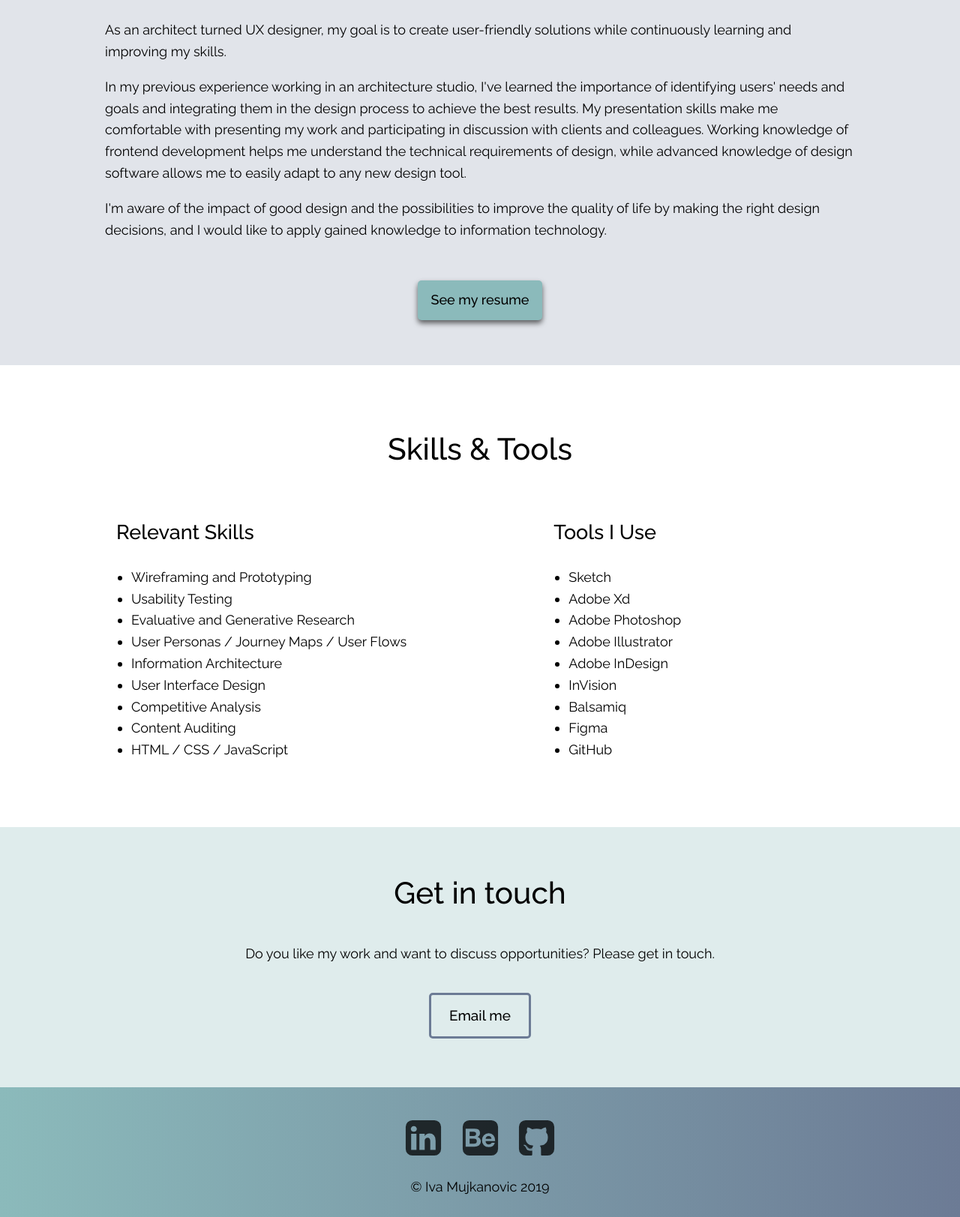
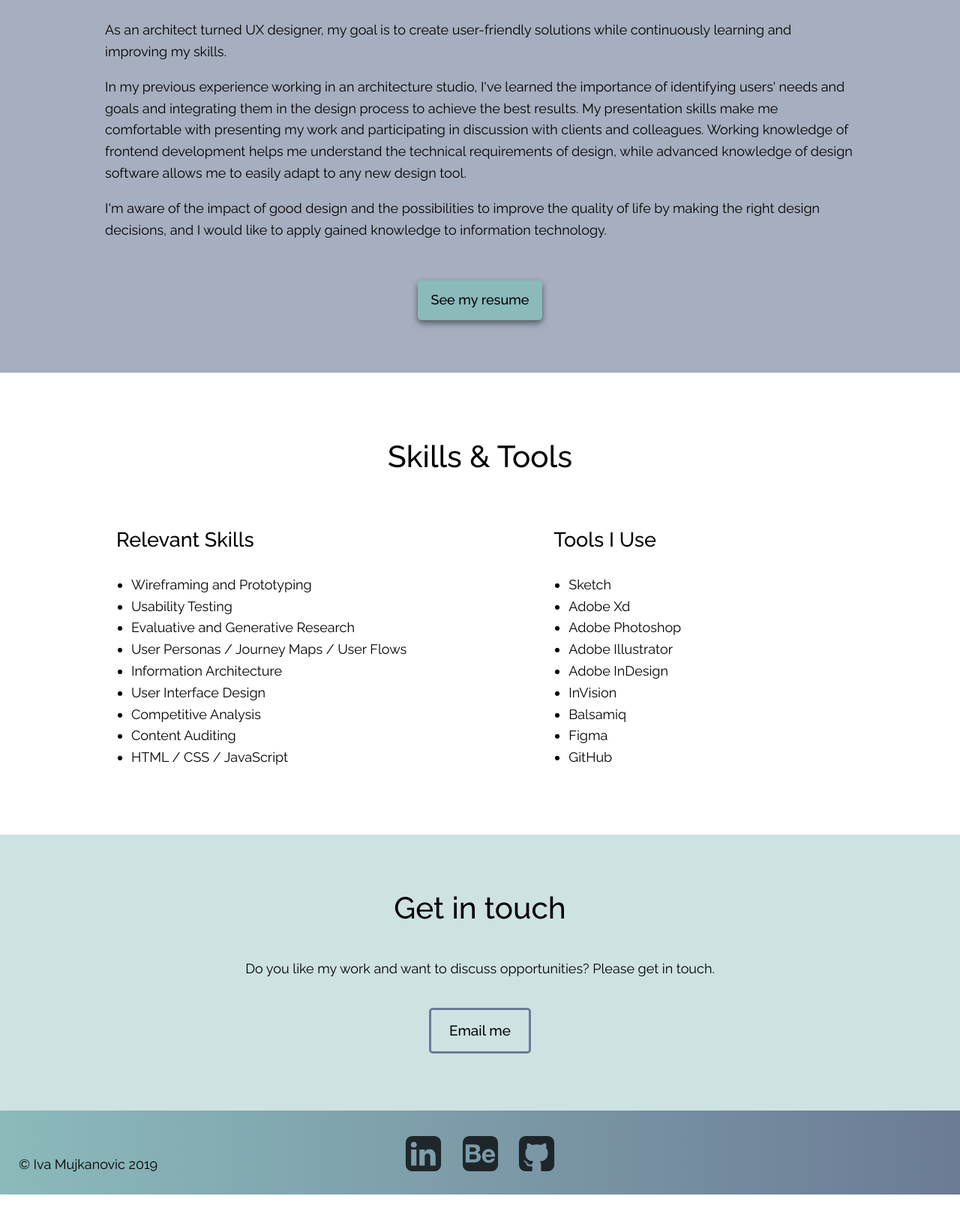
Before and after one commit to iva5/portfolio_mujkanovic, a plain HTML site: page about.html in a window 1280 px wide. Shown: the part 924-2547 px from the top of the page at 75% size. After the commit the page ends 2517 px from the top, so only its background shows below. Drawn offline with nearby package versions, Linux system fonts and the light colour scheme; a web font is replaced by a local one.

Commit message:
Update styling

```diff
--- a/css/style.css
+++ b/css/style.css
@@ -112,7 +112,7 @@ a:focus {
 
 #work .button,
 #story .button {
-  box-shadow: 0 4px 7px rgba(0, 0, 0, 0.6);
+  box-shadow: 0 4px 8px rgba(0, 0, 0, 0.5);
 }
 
 #contact .button {
@@ -283,7 +283,7 @@ main {
 #background {
   display: inline-block;
   width: 100%;
-  background-color: #e1e4ea;
+  background-color: #a6afbf;
   padding: 10px 0 20px;
   margin-top: 35px;
 }
@@ -412,14 +412,14 @@ nav>ul>li>a:hover {
 
 /* Contact */
 footer {
-  background-color: #dfecec;
+  background-color: #cfe2e2;
   height: 100vh;
   position: relative;
   clear: both;
 }
 
 #contact h2 {
-  padding-top: 80px;
+  padding-top: 90px;
   padding-bottom: 20px;
   margin: 0;
 }
@@ -610,19 +610,22 @@ footer {
 
   footer {
     margin-top: 50px;
-    height: 520px;
+    height: 480px;
   }
 
   #connect>ul {
-    margin-top: 40px;
+    margin: 30px 0 18px;
   }
 
   #contact h2 {
-    padding-top: 60px;
+    padding-top: 70px;
   }
 
   #copyright p {
-    margin-bottom: 25px;
+    position: absolute;
+    left: 0;
+    bottom: 0;
+    margin: 25px;
   }
 
   #button-top {
@@ -822,7 +825,7 @@ footer {
   }
 
   #background {
-    padding: 40px 15px;
+    padding: 40px 15px 50px;
     margin-top: 40px;
   }
 
@@ -942,13 +945,6 @@ footer {
   .flex-container {
     padding: 50px 0;
   }
-
-  /* Contact */
-
-  #button-top {
-    bottom: 40px;
-    right: 40px;
-  }
 }
 
 /* XL devices (1440px or larger) */
@@ -1010,11 +1006,25 @@ footer {
   }
 
   #contact h2 {
-    padding-top: 160px;
+    padding-top: 180px;
+    font-size: 2.5em;
   }
 
   #contact p {
     padding: 10px 0 30px;
+  }
+
+  #copyright p {
+    margin: 28px 60px;
+  }
+
+  #connect>ul {
+    margin: 34px 0 26px;
+  }
+
+  #button-top {
+    bottom: 40px;
+    right: 40px;
   }
 }
 
```
Also changed, not shown: index.html (+1 -1 lines).
